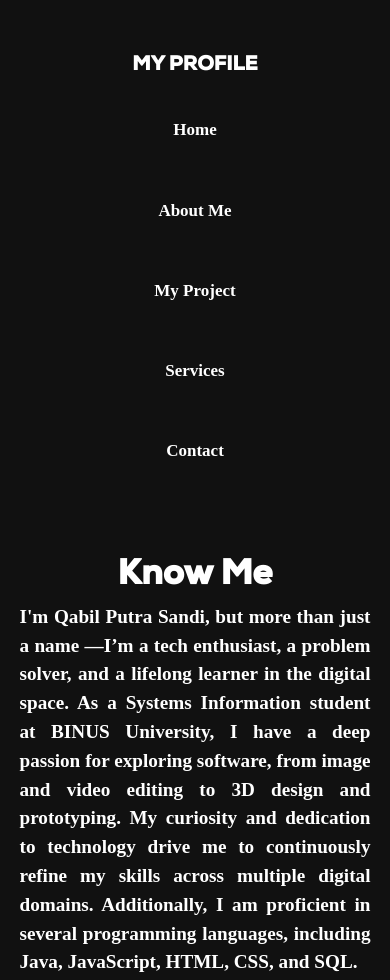
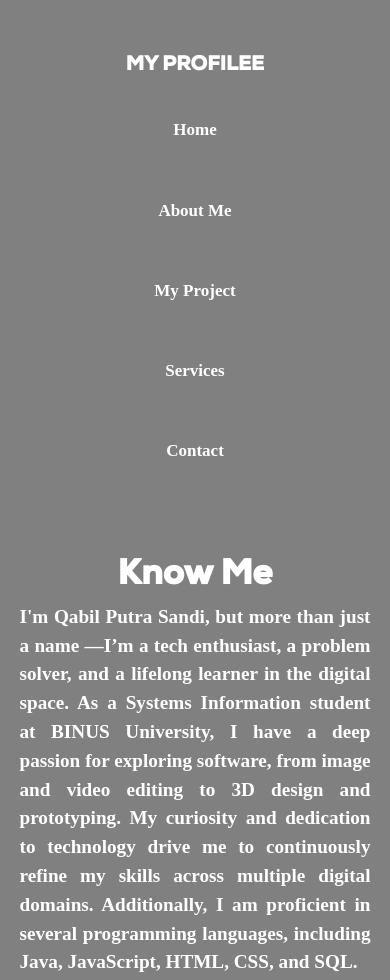
Before and after one commit to Qabilied5/Qabil, a plain HTML site: page index.html in a window 390 px wide. Shown: the top 980 px of the page. Drawn offline with Linux system fonts and the light colour scheme; a web font is replaced by a local one.

Commit message:
Update file HTML

```diff
--- a/homepage.css
+++ b/homepage.css
@@ -198,6 +198,10 @@ h5{
 
 @media screen and (max-width: 768px) {
     /* HEADER */
+    body{
+        background-color: grey;
+    }
+
     .header {
         padding: 40px;
         flex-direction: column;
--- a/index.html
+++ b/index.html
@@ -13,7 +13,7 @@
     <div>
         <div class="first-page">
             <div class="header">
-                <h1 id="judul-profile">MY PROFILE</h1>
+                <h1 id="judul-profile">MY PROFILEE</h1>
 
                 <div class="navbar">
                     <h4 class="navbar-feature">Home</h4>
```
